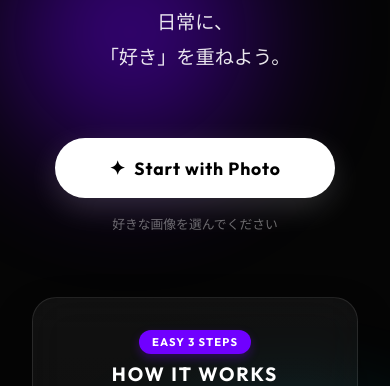
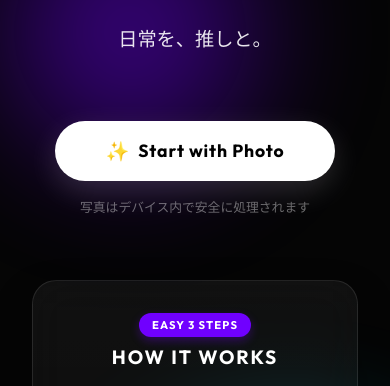
Before and after one commit to eshimi/ARCamera_With, a website built with Vite: page index.html in a window 390 px wide. Shown: the part 118-504 px from the top of the page. Built offline with nearby package versions, Linux system fonts and the light colour scheme.

Commit message:
Fix CSS and improve mobile support - Fixed corrupted CSS styles - Added scrolling support for landing page - Enabled network access for mobile testing - Fixed shutter button functionality

```diff
--- a/index.html
+++ b/index.html
@@ -16,6 +16,7 @@
   <div id="app">
     <!-- Landing / Upload Screen -->
     <section id="landing" class="screen active">
+      <div class="landing-scroll-container">
         <div class="landing-bg">
           <div class="orb orb-1"></div>
           <div class="orb orb-2"></div>
@@ -23,25 +24,26 @@
 
         <div class="content">
           <div class="logo-container">
-          <p class="sup-title">AR Camera</p>
+            <div class="logo-decoration"></div>
+            <h2 class="sup-title">AR CAMERA</h2>
             <h1 class="brand-name">With</h1>
-          <div class="logo-decoration"></div>
           </div>
 
-        <p class="tagline">日常に、<br>「好き」を重ねよう。</p>
+          <p class="tagline">日常を、推しと。</p>
 
           <div class="upload-box">
+            <label for="file-input" class="btn primary">
+              <span class="icon">✨</span> Start with Photo
+            </label>
             <input type="file" id="file-input" accept="image/*" />
-          <label for="file-input" class="btn primary large-btn">
-            <span class="icon">✦</span> Start with Photo
-          </label>
-          <p class="note">好きな画像を選んでください</p>
+            <p class="note">写真はデバイス内で安全に処理されます</p>
           </div>
 
+          <!-- How to Use Infographic -->
           <div class="how-to-use infographic">
             <div class="infographic-header">
               <span class="badge">EASY 3 STEPS</span>
-            <p class="how-to-title">HOW IT WORKS</p>
+              <h2 class="how-to-title">HOW IT WORKS</h2>
             </div>
 
             <div class="steps-grid">
@@ -53,11 +55,10 @@
                 <div class="card-icon">🖼️</div>
                 <div class="card-text">
                   <h3>Select</h3>
-                <p>写真を選ぶ</p>
+                  <p>推しの写真を選ぶ</p>
                 </div>
               </div>
 
-            <!-- Connector -->
               <div class="flow-line"></div>
 
               <!-- Step 2 -->
@@ -68,11 +69,10 @@
                 <div class="card-icon">✨</div>
                 <div class="card-text">
                   <h3>AI Cutout</h3>
-                <p>自動切り抜き</p>
+                  <p>AIが自動で切り抜き</p>
                 </div>
               </div>
 
-            <!-- Connector -->
               <div class="flow-line"></div>
 
               <!-- Step 3 -->
@@ -83,7 +83,8 @@
                 <div class="card-icon">📸</div>
                 <div class="card-text">
                   <h3>AR Snap</h3>
-                <p>重ねて撮影</p>
+                  <p>風景と一緒に撮影</p>
+                </div>
               </div>
             </div>
           </div>
--- a/style.css
+++ b/style.css
@@ -22,7 +22,6 @@ body {
     background-color: var(--color-bg);
     color: var(--color-text);
     overflow: hidden;
-    /* Prevent scroll on mobile */
     height: 100vh;
     width: 100vw;
 }
@@ -56,12 +55,21 @@ body {
 
 /* Landing */
 #landing {
+    background: #050505;
+    overflow-y: auto;
+    -webkit-overflow-scrolling: touch;
+}
+
+.landing-scroll-container {
+    min-height: 100%;
+    display: flex;
+    flex-direction: column;
+    align-items: center;
     justify-content: center;
-    align-items: center;
-    background: #050505;
+    padding: 2rem;
+    position: relative;
+    z-index: 1;
     text-align: center;
-    padding: 2rem;
-    overflow: hidden;
 }
 
 .landing-bg {
@@ -141,6 +149,7 @@ body {
     font-weight: 700;
     line-height: 1;
     background: linear-gradient(180deg, #fff 0%, #aaa 100%);
+    background-clip: text;
     -webkit-background-clip: text;
     -webkit-text-fill-color: transparent;
     letter-spacing: -0.02em;
@@ -366,7 +375,6 @@ body {
     height: 2px;
     background: linear-gradient(90deg, transparent, rgba(255, 255, 255, 0.2), transparent);
     margin-top: 30px;
-    /* Align with icon center */
 }
 
 /* Mobile Responsive for Infographic */
@@ -580,6 +588,7 @@ body {
 
 .control-group input[type="range"] {
     flex: 1;
+    appearance: none;
     -webkit-appearance: none;
     background: rgba(255, 255, 255, 0.2);
     height: 4px;
@@ -611,7 +620,6 @@ body {
     background: white;
     border: 4px solid rgba(255, 255, 255, 0.3);
     background-clip: padding-box;
-    /* Creates the gap */
     cursor: pointer;
     transition: transform 0.1s;
 }
--- a/vite.config.js
+++ b/vite.config.js
@@ -2,6 +2,7 @@ import { defineConfig } from 'vite';
 
 export default defineConfig({
     server: {
+        host: true, // Listen on all local IPs
         headers: {
             'Cross-Origin-Opener-Policy': 'same-origin',
             'Cross-Origin-Embedder-Policy': 'require-corp',
```
Lines whose indentation alone changed are shown as unchanged.
